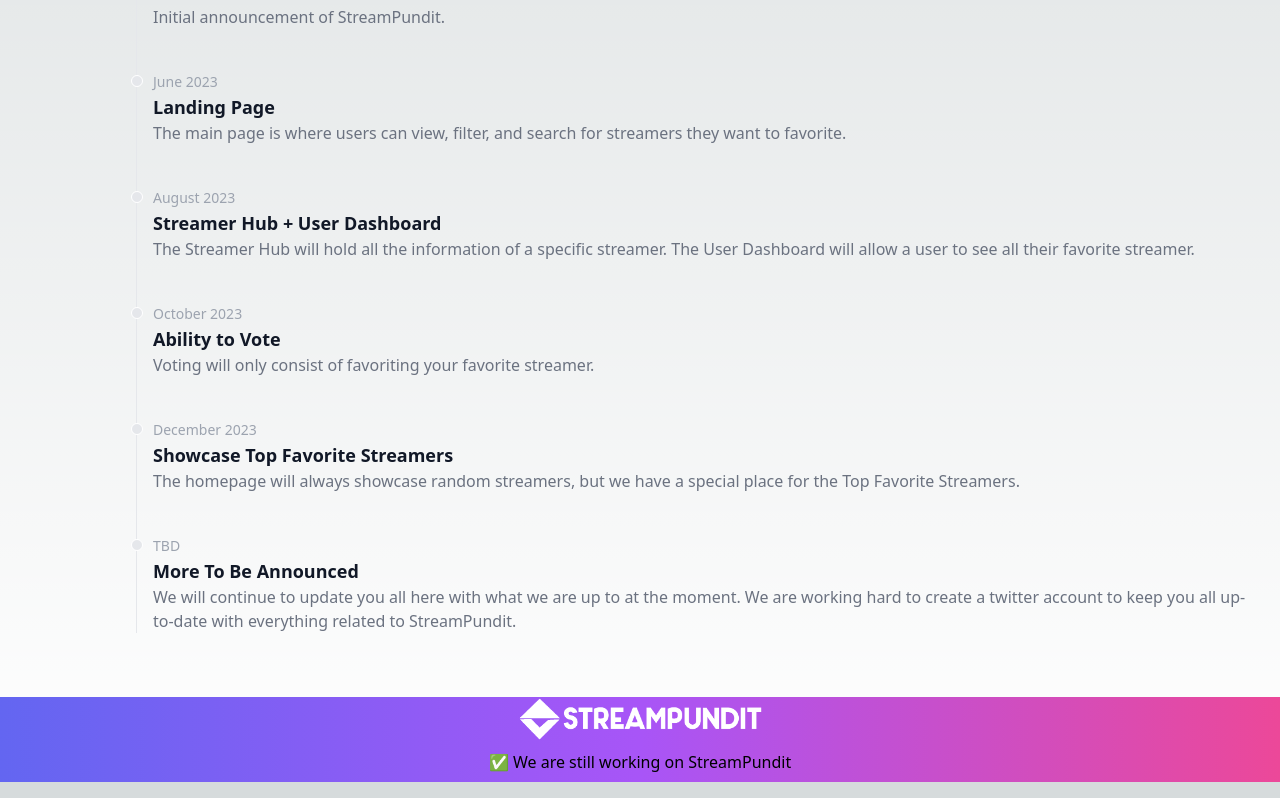
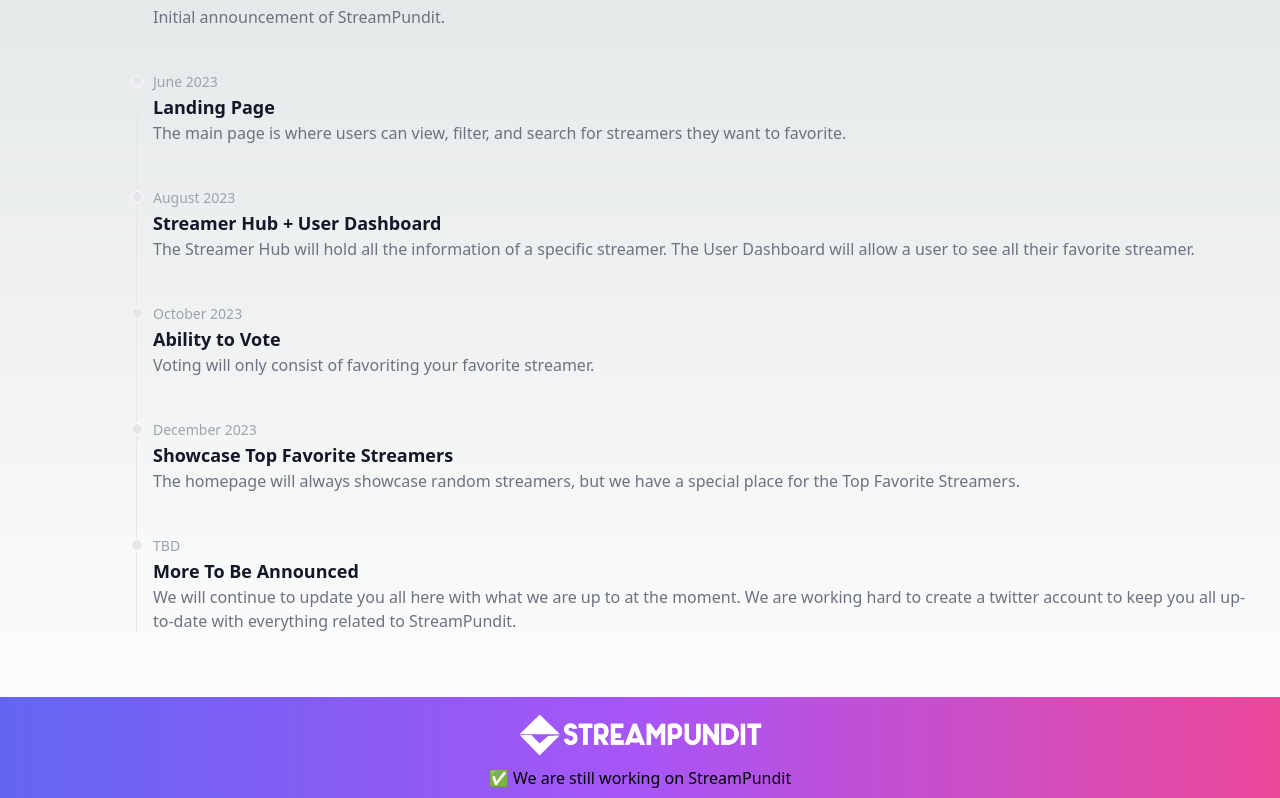
Before and after one commit to survani/streampundit, a Next.js app: page / in a window 1280 px wide. Shown: the part 519-1317 px from the top of the page. Built offline with nearby package versions, Linux system fonts and the light colour scheme.

Commit message:
Added margin to footer

```diff
--- a/src/app/components/footer.tsx
+++ b/src/app/components/footer.tsx
@@ -11,6 +11,7 @@ const Footer = () => {
 				width={250}
 				height={100}
 				alt='Stream Pundit Logo'
+				className='mt-4'
 			/>
 			<p className='my-2'>✅ We are still working on StreamPundit</p>
 		</div>
```
